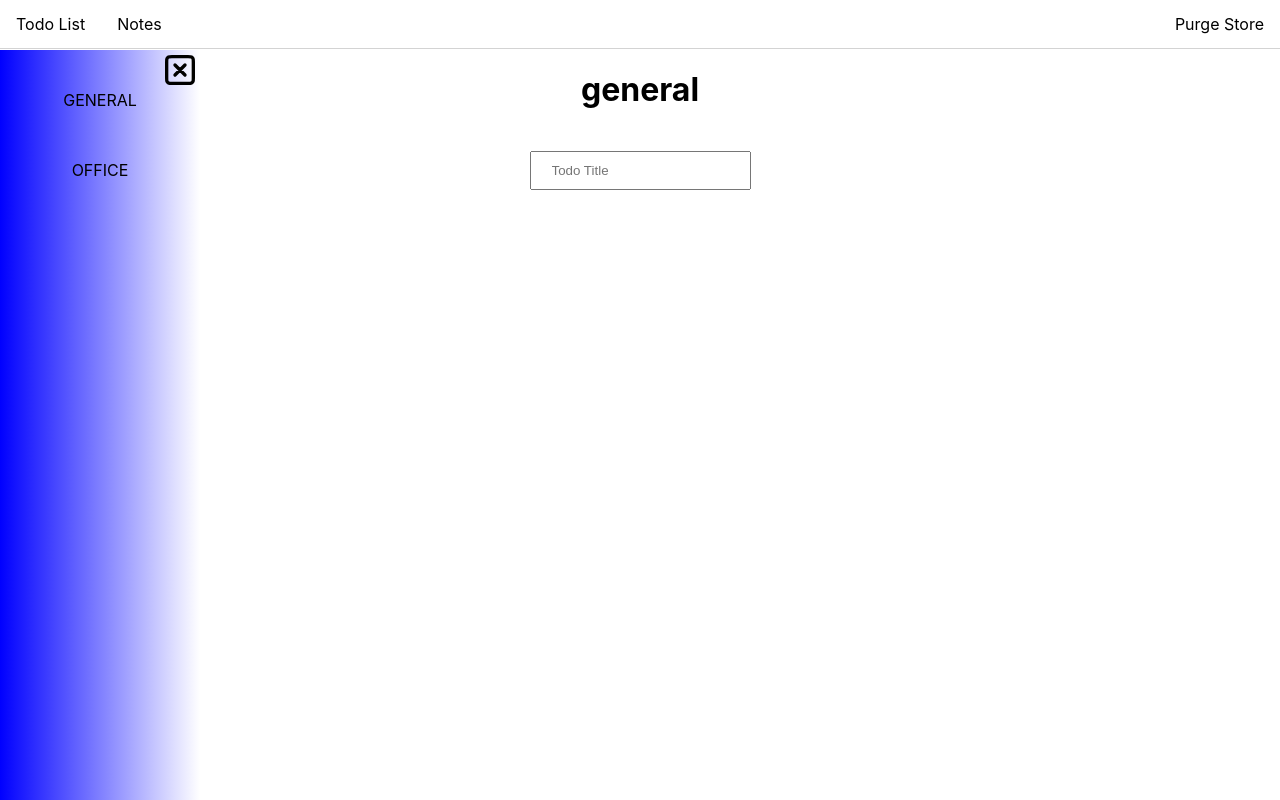
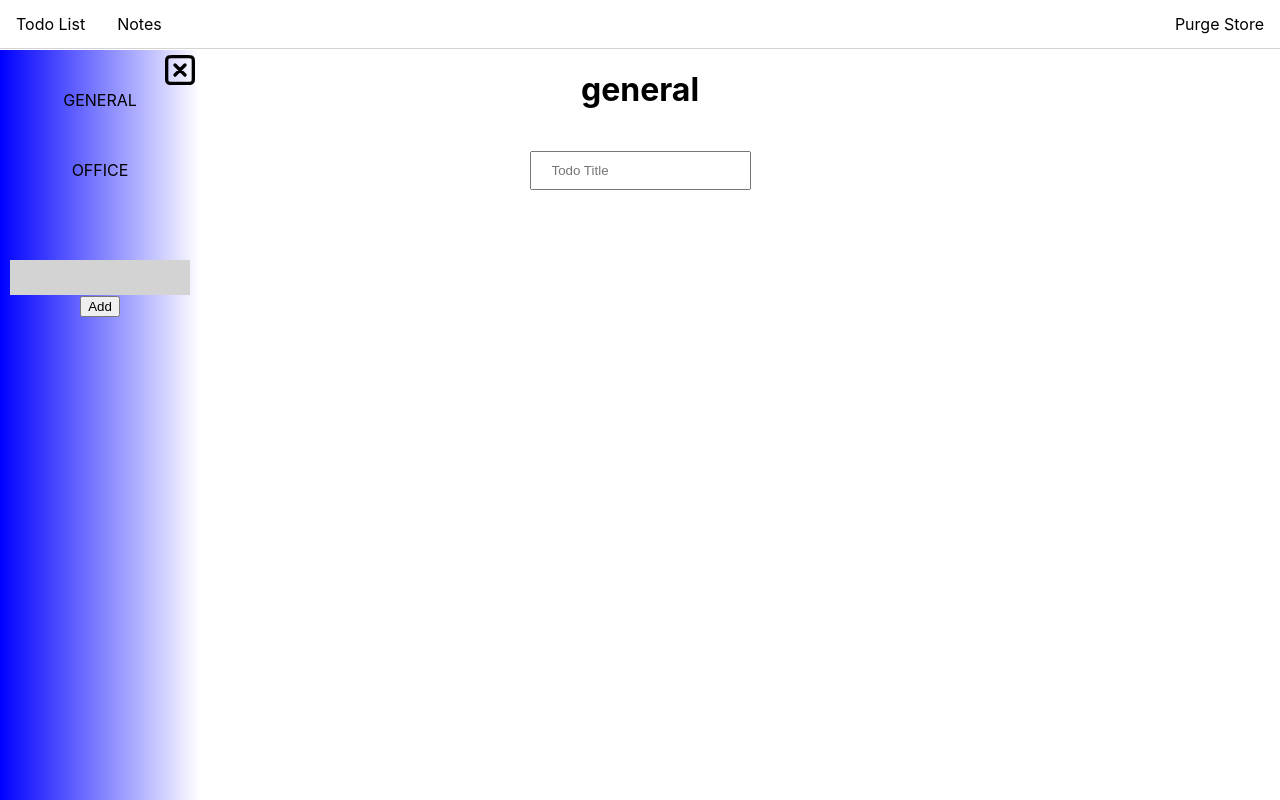
Before and after one commit to csmitherman0/home-suite, a React (Create React App) app: page /todolist in a window 1280 px wide. Both pictures are taken after a click on the picture 20 px from the left and 75 px from the top of the page. Built offline with nearby package versions, Linux system fonts and the light colour scheme.

Commit message:
Add ability to add new projects

```diff
--- a/src/store/todoProjects/todoProjects.reducers.js
+++ b/src/store/todoProjects/todoProjects.reducers.js
@@ -1,4 +1,15 @@
-const initialProjects = ["general", "office"];
+import { v4 as uuid } from "uuid";
+
+const initialProjects = [
+  {
+    name: "general",
+    _id: uuid(),
+  },
+  {
+    name: "office",
+    _id: uuid(),
+  },
+];
 
 export const todoProjectsReducer = (projects = initialProjects, action) => {
   switch (action.type) {
--- a/src/views/Todolist/Todolist.jsx
+++ b/src/views/Todolist/Todolist.jsx
@@ -54,7 +54,7 @@ const Todolist = () => {
                     onClick={() => dispatch(showTodolistNav())}
                 />
             )}
-            {ui.todolistNavShowing && <TodolistNav projects={projects} />}
+            {ui.todolistNavShowing && <TodolistNav />}
             <form onSubmit={handleSubmit}>
                 <input
                     type="text" placeholder='Todo Title'
--- a/src/views/Todolist/TodolistNav/TodolistNav.jsx
+++ b/src/views/Todolist/TodolistNav/TodolistNav.jsx
@@ -1,15 +1,25 @@
 import './TodolistNav.styles.css';
 
-import { useDispatch } from "react-redux";
+import { useDispatch, useSelector } from "react-redux";
 
 import { changeTodoProject, hideTodolistNav } from "../../../store/ui/ui.actions";
+import { addProject, removeProject } from '../../../store/todoProjects/todoProjects.actions';
 
 import closeSquare from '../../../assets/svg/close-square.svg';
 
-const TodolistNav = ({ projects }) => {
+const TodolistNav = () => {
+    const projects = useSelector(state => state.todolistProjects);
     const dispatch = useDispatch();
     const handleProjectClick = (e) => {
         dispatch(changeTodoProject(e.target.getAttribute('data-project')));
+    };
+    const handleSubmit = (e) => {
+        e.preventDefault();
+        const projectName = e.target.elements.projectName.value;
+        if (projectName) {
+            dispatch(addProject(projectName));
+
+        }
     };
     return (
         <div
@@ -28,11 +38,15 @@ const TodolistNav = ({ projects }) => {
             />
             {projects.map(p => {
                 return <a
-                    key={p}
-                    data-project={p}
+                    key={p._id}
+                    data-project={p.name}
                     onClick={handleProjectClick}
-                >{p}</a>
+                >{p.name}</a>
             })}
+            <form onSubmit={handleSubmit}>
+                <input type='text' name='projectName' />
+                <button type='submit'>Add</button>
+            </form>
         </div>
     );
 };
--- a/src/views/Todolist/TodolistNav/TodolistNav.styles.css
+++ b/src/views/Todolist/TodolistNav/TodolistNav.styles.css
@@ -24,3 +24,11 @@
         transform: none;
     }
 }
+
+#todolistNav form input {
+    width: 80%;
+    margin-top: 30px;
+    border: none;
+    background-color: lightgray;
+    padding: 10px;
+}
```
